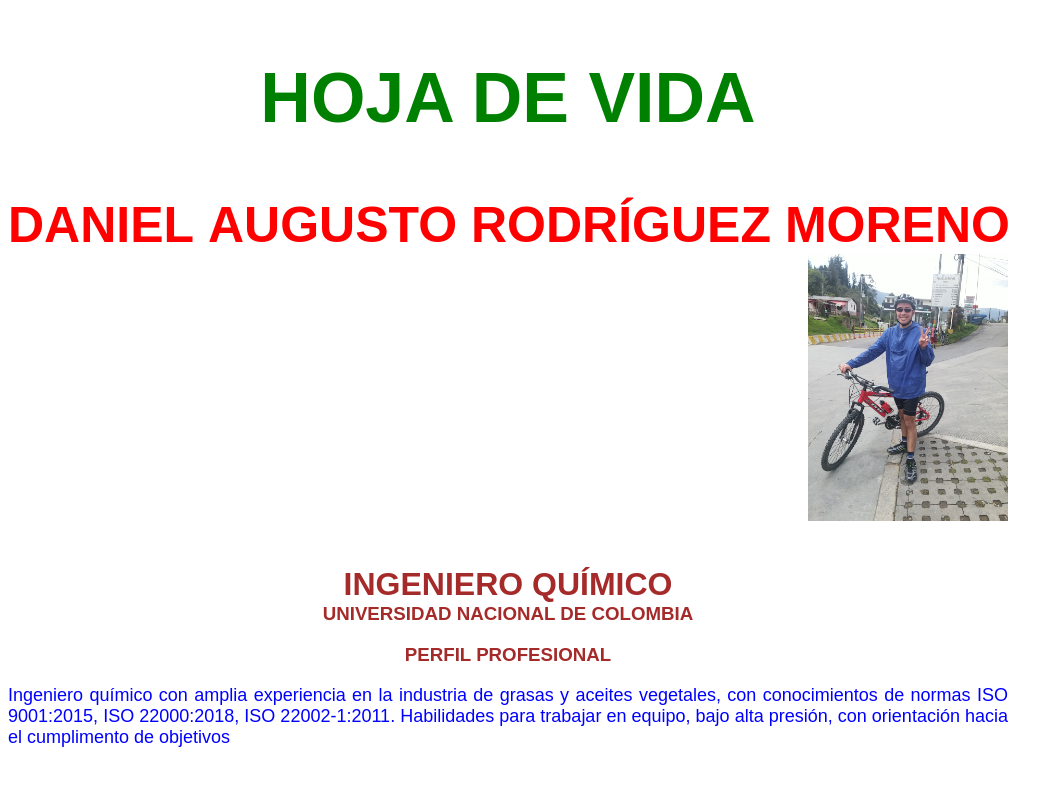
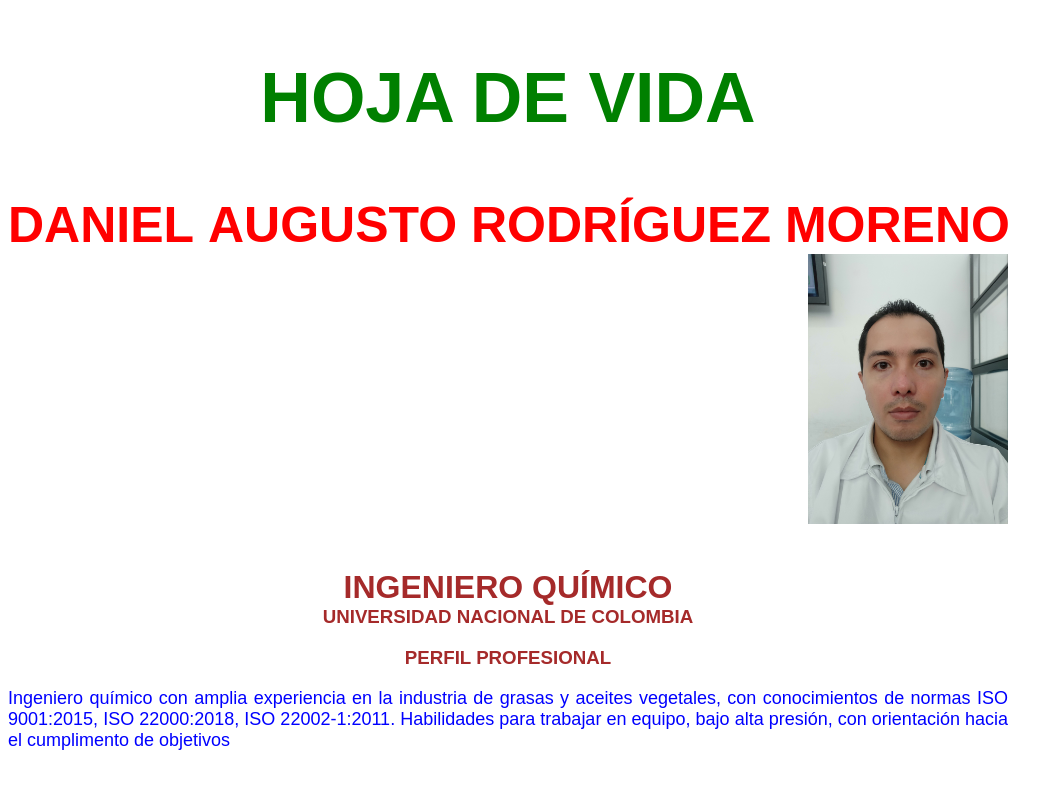
Before and after one commit to danirodmo/Daniel-Rodriguez, a plain HTML site: page index.html in a window 1280 px wide. Shown: the whole page, without its empty margins (0-1063 px from the left). Drawn offline with Linux system fonts and the light colour scheme.

Commit message:
Update index.html

```diff
--- a/index.html
+++ b/index.html
@@ -35,7 +35,7 @@
 	HOJA DE VIDA
 </h2>
 <h1
->DANIEL&nbsp;AUGUSTO&nbsp;RODRÍGUEZ&nbsp;MORENO <div style="text-align:right;"><img src="Picture.jpg" alt="Patios" width="200"></div>
+>DANIEL&nbsp;AUGUSTO&nbsp;RODRÍGUEZ&nbsp;MORENO <div style="text-align:right;"><img src="profile.jpg" alt="Patios" width="200"></div>
 </h1>
 <h3><span style="font-size: 32px;">INGENIERO QUÍMICO</span>
 	<DIV >UNIVERSIDAD NACIONAL DE COLOMBIA</DIV>
```
